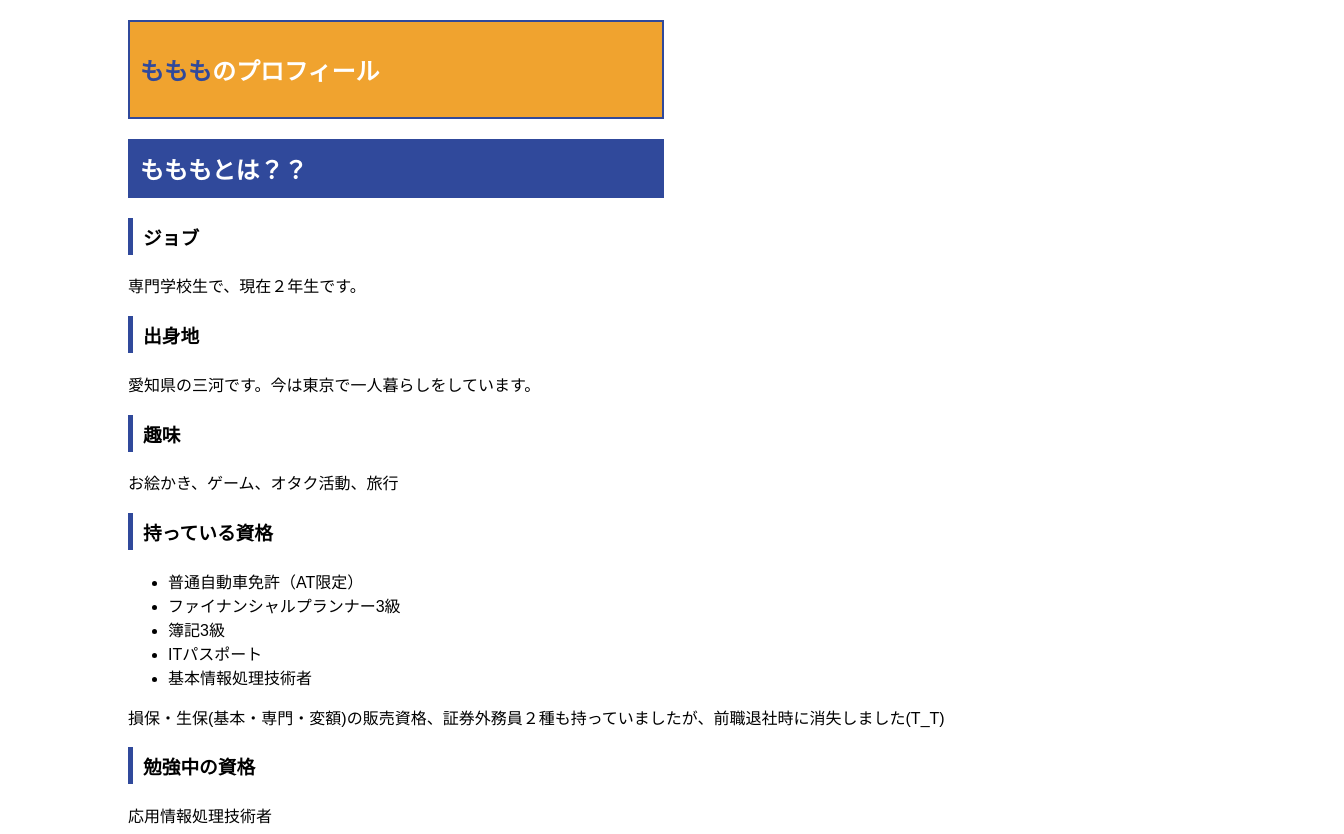
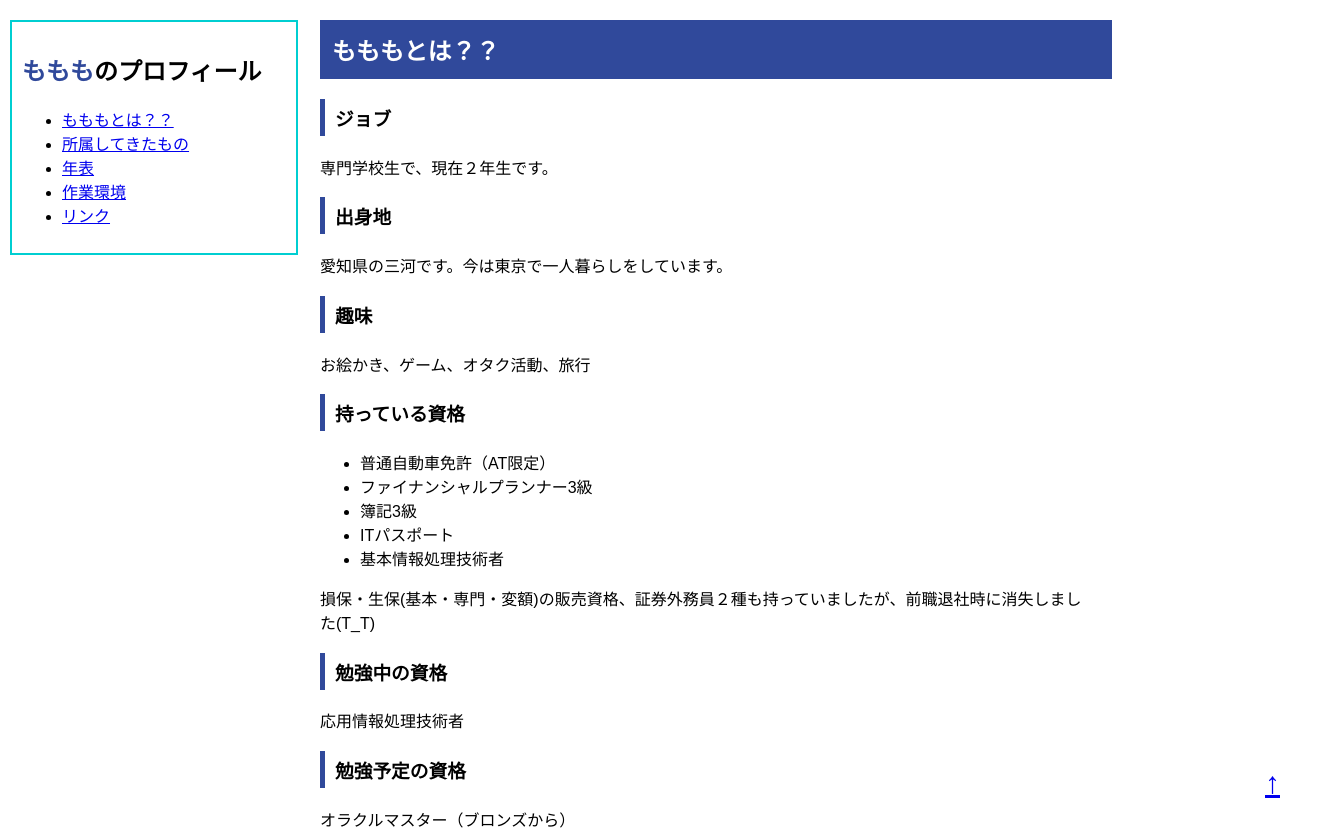
Before and after one commit to momofufumomo/momofufumomo.github.io, a plain HTML site: page index.html in a window 1280 px wide. Shown: the top 834 px of the page, 1344 px wide, since content can reach past the window. Drawn offline with Linux system fonts and the light colour scheme.

Commit message:
メニュー項目を追加しました。

```diff
--- a/index.html
+++ b/index.html
@@ -11,12 +11,14 @@
     <section id="title">
     <div class="title">
         <h1><span>ももも</span>のプロフィール</h1>
+        <ul>
+            <li><a href="#main">もももとは？？</a></li>
+            <li><a href="#join">所属してきたもの</a></li>
+            <li><a href="#history">年表</a></li>
+            <li><a href="#myPhoto">作業環境</a></li>
+            <li><a href="#link">リンク</a></li>
+        </ul>
     </div>
-    </section>
-
-
-    <section id="menu">
-
     </section>
 
     <section id="main">
@@ -41,6 +43,8 @@
         <h3>勉強予定の資格</h3>
         <p>オラクルマスター（ブロンズから）</p>
 
+    </section>
+    <section id="join">
         <h2>所属してきたもの</h2>
         <h3>愛知教育大学 教育学部 現代学芸課程 情報科学コース</h3>
         <p>プログラミングを勉強しました!(PEN、C++(関数まで))<br>
@@ -68,6 +72,9 @@
         <p>サーバ周りをたくさん触らせてもらえるので楽しいです。<br>
             これからLaravelを使っていくために、勉強中です。<br>
             コードも書けて、サーバにもつよい人になりたいです。</p>
+    </section>
+
+    <section id="history">
         <h2>大学入学までの年表(おまけ)</h2>
         <h3>8歳(小学2年生)</h3>
         <p>デ・ジ・キャラットが小学校内で流行る。雲行きが怪しくなる。</p>
@@ -117,6 +124,13 @@
         <p>高校の先輩。よくアドバイスをくれる良き人。</p>
     </section>
 
+
+    <section id="back">
+        <div class="back">
+            <a href="#top">↑</a>
+        </div>
+    </section>
+
     </div>
 </body>
 </html>
--- a/style.css
+++ b/style.css
@@ -1,10 +1,4 @@
 /*共通*/
-
-.wrap{
-    height:auto;
-    width:80%;
-    margin:20px auto;
-}
 
 body{
     margin:auto;
@@ -25,6 +19,13 @@ h3{
 
 /*pc向け*/
 @media(min-width:768px){
+    .wrap{
+        height:auto;
+        width:60%;
+        margin:20px auto;
+        margin-left:320px;
+        padding-right:20%;
+    }
 
     img{
         margin:10px;
@@ -32,15 +33,21 @@ h3{
         width:50%;
     }
 
+    #title{
+        position: fixed;
+        top: 20px;
+        left:10px;
+    }
+
     .title{
         padding:10px;
-        width:50%;
-        background:#F0A32F;
-        border: 2px #30499B solid;
+        width:100%;
+        background:#fff;
+        border: 2px #00ced1 solid;
     }
 
     .title h1{
-        color:#fff;
+        color:#000;
     }
     .title h1 span{
         color:#30499B;
@@ -48,15 +55,30 @@ h3{
 
     h2{
         padding:10px;
-        width:50%;
+        width:100%;
         border: 2px #30499B solid;
         background:#30499B;
         color:white;
+    }
+
+    #back{
+        position: fixed;
+        bottom: 0;
+        right:0;
+    }
+    .back{
+        font-size:30px;
     }
 }
 
 /*スマホ向け*/
 @media (max-width:767px) {
+    .wrap{
+        height:auto;
+        width:80%;
+        margin:20px auto;
+    }
+
     img{
     height:100%;
     width:100%;
@@ -65,7 +87,7 @@ h3{
     .title{
         padding:5%;
         width:auto;
-        background:#F0A32F;
+        background:#00ced1;
         border: 2px #30499B solid;
     }
 
```
